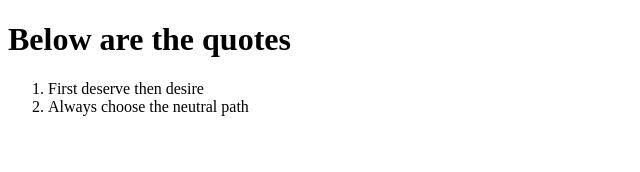
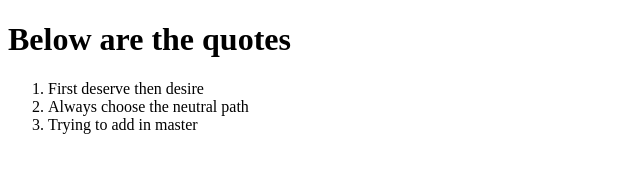
Before and after one commit to ignite246/first_git_repo, a plain HTML site: page index.html in a window 1280 px wide. Shown: the whole page, without its empty margins (0-640 px from the left). Drawn offline with Linux system fonts and the light colour scheme.

Commit message:
adding in master

```diff
--- a/index.html
+++ b/index.html
@@ -13,6 +13,7 @@
     <ol>
         <li>First deserve then desire</li>
         <li>Always choose the neutral path</li>
+        <li>Trying to add in master</li>
     </ol>
 </body>
 
```
